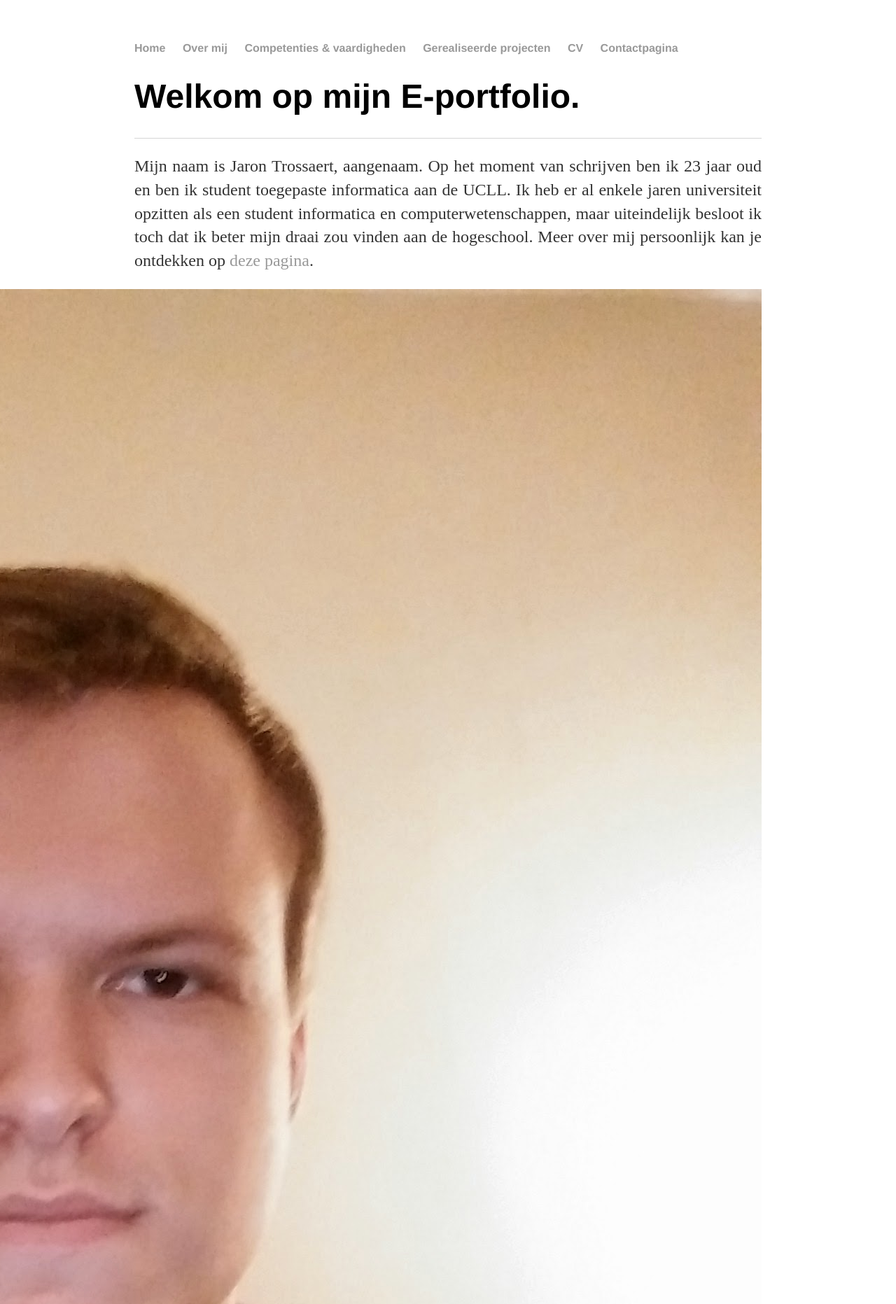
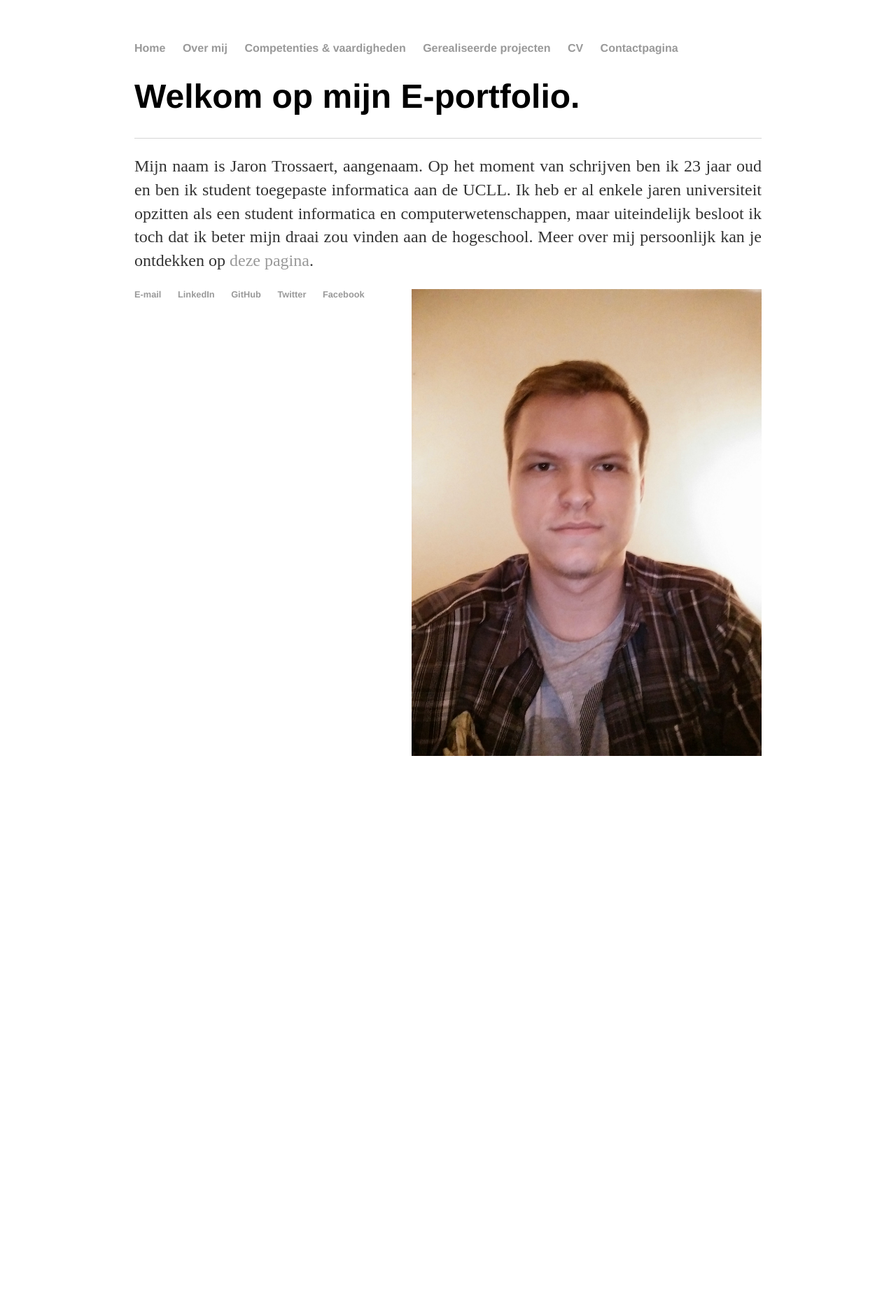
Before and after one commit to Jornax/Jornax.github.io, a Jekyll site: the page built from index.html, in a window 1280 px wide. Shown: the top 1863 px of the page at 70% size. Built offline with Jekyll 4.4.1, drawn with Linux system fonts in a browser that asks for light colours; after the commit the page ends 1080 px from its top, so only the background shows below that.

Commit message:
Update index.html

```diff
--- a/index.html
+++ b/index.html
@@ -8,5 +8,5 @@ title: E-portfolio van Jaron Trossaert
 
 	Meer over mij persoonlijk kan je ontdekken op <a href="/about">deze pagina</a>.</p>
 
-	<img src="tmpPhoto.jpg" STYLE="float:right;" alt="Jaron">
+	<img src="tmpPhoto.jpg" STYLE="float:right;" alt="Jaron" width=500 height=100%>
 </div><!-- /.blurb -->
```
